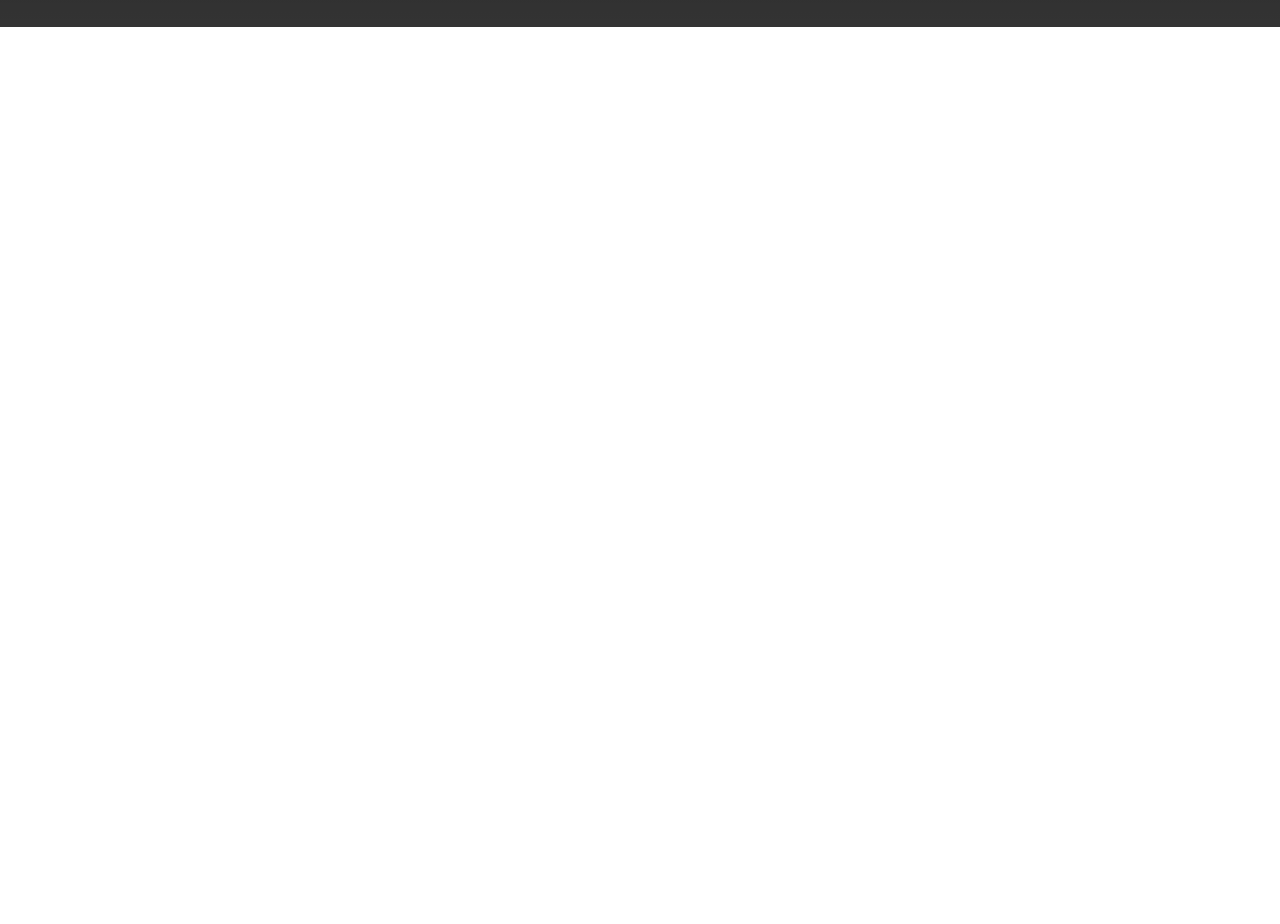
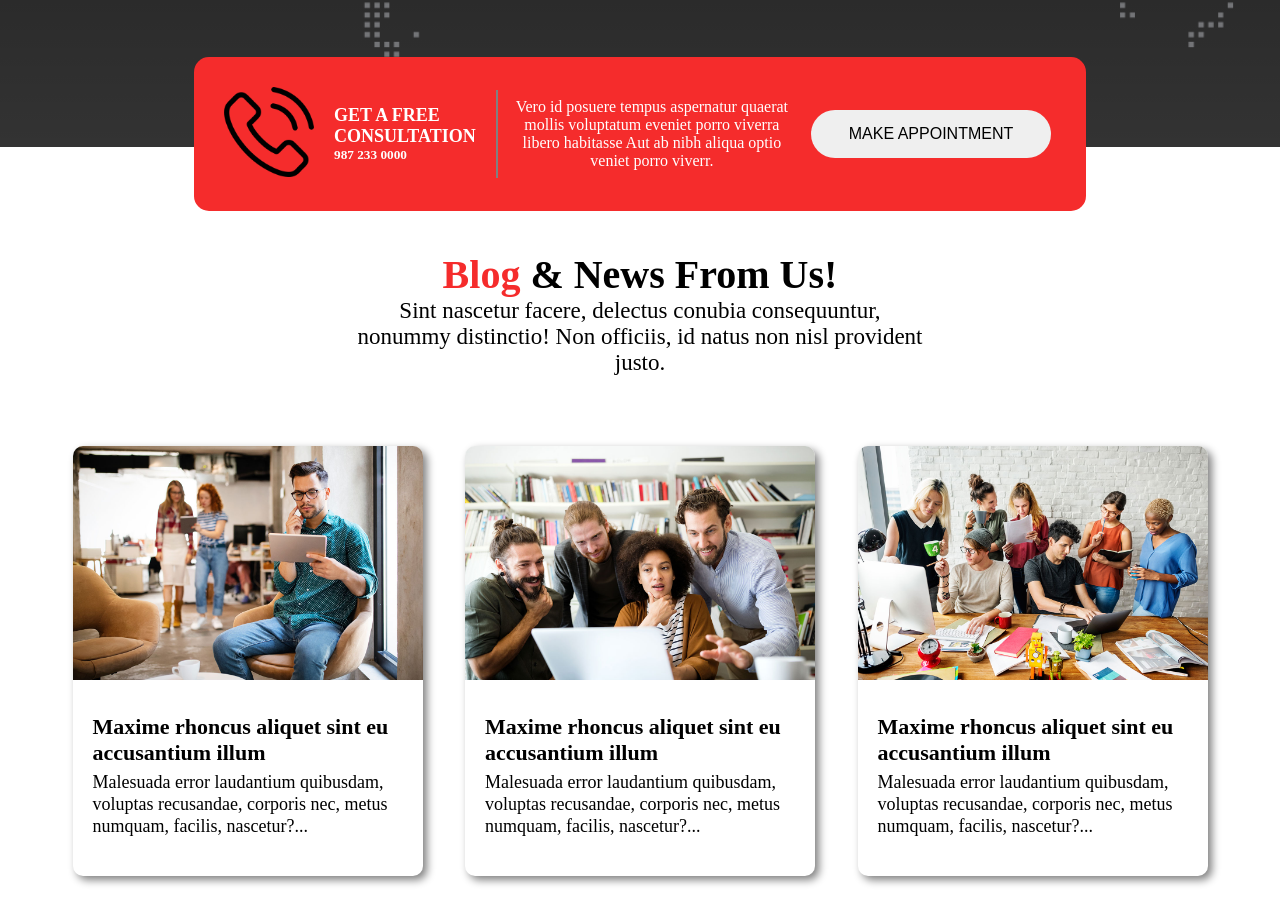
Before and after one commit to rh-abir/session01, a plain HTML site: page index.html in a window 1280 px wide. Shown: the part 1648-2572 px from the top of the page. Before the commit the page ends 1675 px from the top, so only its background shows below. Drawn offline with Linux system fonts and the light colour scheme.

Commit message:
added blog section

```diff
--- a/index.html
+++ b/index.html
@@ -1,5 +1,6 @@
 <!DOCTYPE html>
 <html lang="en">
+
 <head>
     <meta charset="UTF-8">
     <meta http-equiv="X-UA-Compatible" content="IE=edge">
@@ -7,6 +8,7 @@
     <title>Digital Agency</title>
     <link rel="stylesheet" href="./styles/style.css">
 </head>
+
 <body>
     <header class="header-section">
         <div class="left-area">
@@ -27,7 +29,8 @@
             <div class="digital-banner">
                 <h2 class="title"><span class="primary-color">Digital</span> Agency You <br>
                     Can Rely Upon !</h2>
-                <p class="description">Hymenaeos! Omnis arcu vitae? Phasellus irure cupidatat incidunt, semper metus, nibh adipisci assumenda odio, quos, senectus vehicula occaecat, officiis malesuada cras.</p>
+                <p class="description">Hymenaeos! Omnis arcu vitae? Phasellus irure cupidatat incidunt, semper metus,
+                    nibh adipisci assumenda odio, quos, senectus vehicula occaecat, officiis malesuada cras.</p>
                 <div class="button">
                     <button class="btn btn-more">DISCOVER MORE</button>
                     <button class="btn hire">HIRE US NOW</button>
@@ -42,7 +45,8 @@
                 <button class="btn service-btn">service List</button>
                 <article class="sercie-article">
                     <h2><span class="primary-color">Services</span> We Can Help You With !</h2>
-                    <p>Vero id posuere tempus aspernatur quaerat mollis voluptatum eveniet porro viverra libero habitasse porro fames quos pharetra diam cupidatat ligula! Netus! Quos dignissi mos laoreet.</p>
+                    <p>Vero id posuere tempus aspernatur quaerat mollis voluptatum eveniet porro viverra libero
+                        habitasse porro fames quos pharetra diam cupidatat ligula! Netus! Quos dignissi mos laoreet.</p>
                     <ol>
                         <li>1. Nobis ridiculus cupiditate egestas commodi.</li>
                         <li>2. Ipsum dui curabitur dapibuish mollitia.</li>
@@ -84,6 +88,69 @@
                 </div>
             </div>
         </section>
+
+        <!-- appointment-section-->
+
+        <section class="appointment-section">
+            <div class="call-box">
+                <div class="call-logo">
+                    <img src="./asset/icons/phone-call.png" alt="">
+                </div>
+                <div class="call-content">
+                    <h3>GET A FREE CONSULTATION</h3>
+                    <h5>987 233 0000</h5>
+                </div>
+            </div>
+            <div class="appointment-descript">
+                <p>Vero id posuere tempus aspernatur quaerat mollis voluptatum eveniet porro
+                    viverra libero habitasse Aut ab nibh aliqua optio veniet porro viverr.
+                </p>
+            </div>
+            <div class="appointment-button">
+                <button class=" btn btn-apponit">MAKE APPOINTMENT</button>
+            </div>
+
+        </section>
+
+        <!-- blog section -->
+
+        <section class="blog-section">
+            <div class="blog-title">
+                <h2><span class="primary-color">Blog</span> & News From Us!</h2>
+                <p>Sint nascetur facere, delectus conubia consequuntur, nonummy distinctio! Non officiis, id natus non
+                    nisl provident justo.</p>
+            </div>
+
+            <div class="blog-items">
+                <div class="item">
+                    <img src="./asset/image/blog-1.jpg" alt="">
+                   <div class="blog-text">
+                    <h3>Maxime rhoncus aliquet sint eu accusantium illum</h3>
+                    <p>Malesuada error laudantium quibusdam, voluptas recusandae, corporis nec, metus numquam, facilis,
+                        nascetur?...</p>
+                   </div>
+                </div>
+                <div class="item">
+                    <img src="./asset/image/blog-2.jpg" alt="">
+                    <div class="blog-text">
+                        <h3>Maxime rhoncus aliquet sint eu accusantium illum</h3>
+                    <p>Malesuada error laudantium quibusdam, voluptas recusandae, corporis nec, metus numquam, facilis,
+                        nascetur?...</p>
+                    </div>
+                </div>
+                <div class="item">
+                    <img src="./asset/image/blog-3.jpg" alt="">
+                    <div class="blog-text">
+                    <h3>Maxime rhoncus aliquet sint eu accusantium illum</h3>
+                    <p>Malesuada error laudantium quibusdam, voluptas recusandae, corporis nec, metus numquam, facilis,
+                        nascetur?...</p>
+                        </div>
+                </div>
+            </div>
+
+        </section>
+
     </main>
 </body>
+
 </html>
--- a/styles/style.css
+++ b/styles/style.css
@@ -97,6 +97,7 @@
     justify-content: space-around;
     color: white;
     background-attachment: fixed;
+    padding-bottom: 120px;
 
 }
 .service-left{
@@ -151,7 +152,7 @@
 
 .service-right{
     display: flex;
-}gi
+}
 .service{
     background-color: white;
     color: #000;
@@ -168,3 +169,94 @@
     width: 100px;
     padding: 20px;
 }
+
+/* appointment-section styles */
+
+.appointment-section{
+    width: 65%;
+    background-color: #F52C2C;
+    display: flex;
+    padding: 30px;
+    align-items: center;
+    justify-content: space-between;
+    margin: 0 auto;
+    margin-top: -7%;
+    border-radius: 15px;
+}
+.call-box{
+    display: flex;
+    align-items: center;
+}
+.call-logo img{
+    width: 90px;
+}
+.call-content{
+    color: white;
+    padding: 15px 20px;
+    border-right: 2px solid gray;
+}
+.call-content h3{
+    font-size: 18px;
+}
+.appointment-descript{
+    color: white;
+    font-size: 16px;
+    margin: 0 10px;
+    text-align: center;
+
+}
+.btn-apponit{
+    width: 240px;
+    border-radius: 25px;
+}
+
+
+/* blog-section styles */
+.blog-section{
+    width: 100%;
+    text-align: center;
+    padding-bottom: 200px;
+}
+.blog-title{
+    margin: 40px 0;
+}
+.blog-title h2{
+    font-size: 40px;
+}
+.blog-title p{
+    width: 45%;
+    margin: 0 auto;
+    font-size: 23px;
+}
+
+.blog-items{
+    display: flex;
+    justify-content: space-evenly;
+    align-items: center;
+    padding: 30px;
+}
+.item{
+    width: 350px;
+    height: 430px;
+    background-color: white;
+    box-shadow: 4px 4px 8px grey;
+    border-radius: 10px;
+}
+
+.item img{
+    width: 100%;
+    padding-bottom: 20px;
+    border-radius: 10px;
+}
+.blog-text{
+    padding:10px 10px 0px 20px;
+    text-align: left;
+}
+.blog-text h3{
+    font-size: 22px;
+    margin-bottom: 5px;
+}
+.blog-text p{
+    font-size: 18px;
+    line-height: 22px;
+}
```
Lines whose indentation alone changed are shown as unchanged.
